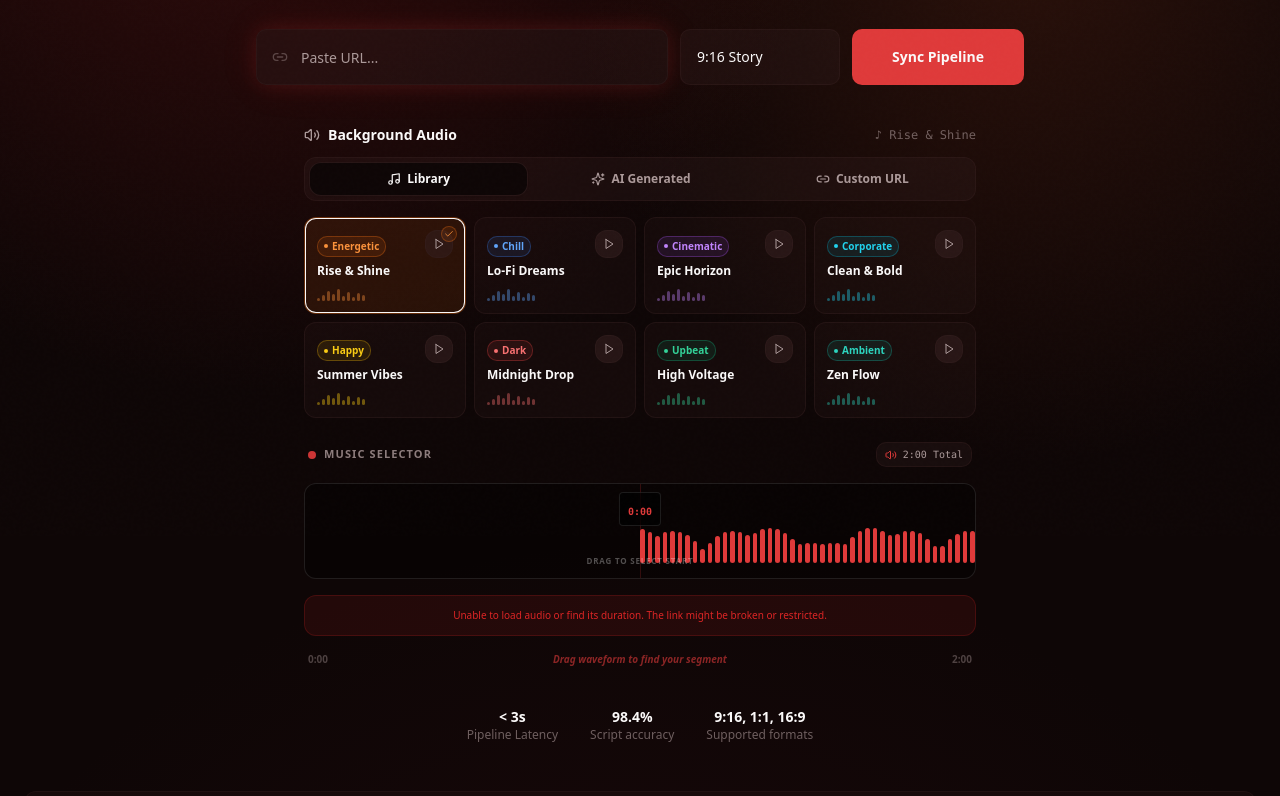
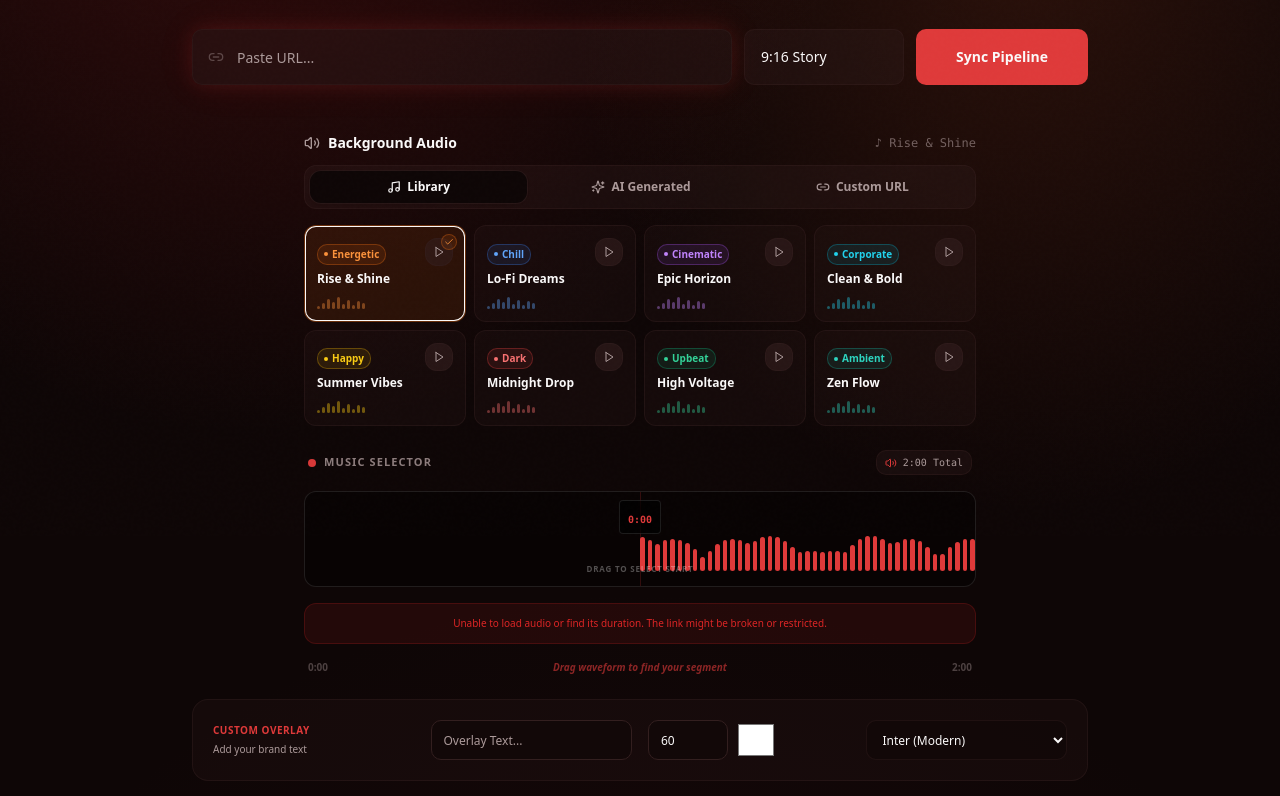
Before and after one commit to o9striker/LINK2AD, a Next.js app: page / in a window 1280 px wide. Shown: the part 264-1060 px from the top of the page. Built offline with nearby package versions, Linux system fonts and the light colour scheme.

Commit message:
Add custom text overlay feature with size, color, and font controls

```diff
--- a/app/page.tsx
+++ b/app/page.tsx
@@ -135,6 +135,13 @@ export default function DashboardPage() {
   const [audioStartOffset, setAudioStartOffset] = useState(0);
   const [engineState, setEngineState] = useState<EngineState>("idle");
   const [scriptData, setScriptData] = useState<Record<string, unknown> | null>(null);
+
+  // Custom Overlay State
+  const [overlayText, setOverlayText] = useState("");
+  const [overlaySize, setOverlaySize] = useState(60);
+  const [overlayColor, setOverlayColor] = useState("#ffffff");
+  const [overlayFont, setOverlayFont] = useState("Inter, sans-serif");
+
   const [isExporting, setIsExporting] = useState(false);
   const [exportProgress, setExportProgress] = useState(0);
   const { toast } = useToast();
@@ -243,7 +250,8 @@ export default function DashboardPage() {
             High-speed AI pipeline for turning product URLs into professional reels.
           </p>
 
-          <form onSubmit={handleSubmit} className="flex flex-col gap-4 max-w-3xl mx-auto mt-8 animate-fade-in-up-delay-1">
+          <form onSubmit={handleSubmit} className="flex flex-col gap-6 max-w-4xl mx-auto mt-8 animate-fade-in-up-delay-1">
+            {/* Row 1: URL, Ratio, Sync */}
             <div className="flex flex-col sm:flex-row gap-3">
               <div className="relative flex-1">
                 <Link2 className="absolute left-4 top-1/2 -translate-y-1/2 w-4 h-4 text-muted-foreground/40" />
@@ -279,6 +287,50 @@ export default function DashboardPage() {
               offset={audioStartOffset}
               onOffsetChange={setAudioStartOffset}
             />
+
+            {/* Row 3: Custom Text Overlay Tools */}
+            <div className="grid grid-cols-1 md:grid-cols-4 gap-4 p-5 rounded-2xl bg-muted/20 border border-border/40 backdrop-blur-sm">
+              <div className="md:col-span-1 flex flex-col items-start gap-1 justify-center">
+                <span className="text-[10px] font-bold text-primary uppercase tracking-wider">Custom Overlay</span>
+                <p className="text-[10px] text-muted-foreground">Add your brand text</p>
+              </div>
+
+              <div className="md:col-span-1">
+                <Input
+                  placeholder="Overlay Text..."
+                  value={overlayText}
+                  onChange={(e) => setOverlayText(e.target.value)}
+                  className="h-10 bg-background/50 text-xs"
+                />
+              </div>
+
+              <div className="flex gap-2 items-center">
+                 <Input
+                  type="number"
+                  placeholder="Size"
+                  value={overlaySize}
+                  onChange={(e) => setOverlaySize(parseInt(e.target.value))}
+                  className="h-10 w-20 bg-background/50 text-xs"
+                />
+                <input
+                  type="color"
+                  value={overlayColor}
+                  onChange={(e) => setOverlayColor(e.target.value)}
+                  className="w-10 h-10 rounded-md bg-transparent border-none cursor-pointer"
+                />
+              </div>
+
+              <select
+                className="h-10 bg-background/50 border border-border/40 text-xs px-3 rounded-md text-foreground focus:outline-none"
+                value={overlayFont}
+                onChange={(e) => setOverlayFont(e.target.value)}
+              >
+                <option value="Inter, sans-serif">Inter (Modern)</option>
+                <option value="'Playfair Display', serif">Playfair (Elegant)</option>
+                <option value="'JetBrains Mono', monospace">JetBrains (Tech)</option>
+                <option value="Arial, sans-serif">Arial (Standard)</option>
+              </select>
+            </div>
           </form>
 
           {/* Stats row */}
@@ -349,6 +401,12 @@ export default function DashboardPage() {
                         aspectRatio={aspectRatio}
                         backgroundAudioUrl={audioUrl}
                         audioStartOffset={audioStartOffset}
+                        customOverlay={{
+                          text: overlayText,
+                          size: overlaySize,
+                          color: overlayColor,
+                          font: overlayFont
+                        }}
                       />
                     ) : (
                       <RenderPlaceholder state={engineState} />
--- a/components/video/Player.tsx
+++ b/components/video/Player.tsx
@@ -11,6 +11,7 @@ export interface PlayerProps {
   audioStartOffset?: number;
   autoPlay?: boolean;
   aspectRatio?: string;
+  customOverlay?: ReelCompositionProps['customOverlay'];
 }
 
 export const Player: React.FC<PlayerProps> = ({
@@ -20,13 +21,15 @@ export const Player: React.FC<PlayerProps> = ({
   audioStartOffset = 0,
   autoPlay = true,
   aspectRatio = "9:16",
+  customOverlay,
 }) => {
   const inputProps = React.useMemo<ReelCompositionProps>(() => ({
     scenes: scriptData,
     imageUrl,
     backgroundAudioUrl: backgroundAudioUrl || undefined,
     audioStartOffset,
-  }), [scriptData, imageUrl, backgroundAudioUrl, audioStartOffset]);
+    customOverlay,
+  }), [scriptData, imageUrl, backgroundAudioUrl, audioStartOffset, customOverlay]);
 
   // Calculate total duration across all sequential scenes
   const totalFrames = React.useMemo(() => {
--- a/components/video/ReelComposition.tsx
+++ b/components/video/ReelComposition.tsx
@@ -13,13 +13,20 @@ export interface ReelCompositionProps {
   imageUrl: string;
   backgroundAudioUrl?: string;
   audioStartOffset?: number;
+  customOverlay?: {
+    text: string;
+    size: number;
+    color: string;
+    font: string;
+  };
 }
 
 export const ReelComposition: React.FC<ReelCompositionProps> = ({
   scenes,
   imageUrl,
   backgroundAudioUrl,
-  audioStartOffset = 0
+  audioStartOffset = 0,
+  customOverlay
 }) => {
   let currentTime = 0;
 
@@ -48,6 +55,37 @@ export const ReelComposition: React.FC<ReelCompositionProps> = ({
           </Sequence>
         );
       })}
+
+      {/* Persistent Custom Overlay */}
+      {customOverlay && customOverlay.text && (
+        <AbsoluteFill
+          style={{
+            pointerEvents: 'none',
+            zIndex: 100,
+            display: 'flex',
+            alignItems: 'center',
+            justifyContent: 'center',
+            paddingBottom: '20%', // Shift it slightly to not hide main text
+          }}
+        >
+          <div
+            style={{
+              color: customOverlay.color,
+              fontSize: `${customOverlay.size}px`,
+              fontFamily: customOverlay.font,
+              fontWeight: 'bold',
+              textAlign: 'center',
+              textShadow: '0 4px 12px rgba(0,0,0,0.5)',
+              padding: '10px 20px',
+              backgroundColor: 'rgba(0,0,0,0.2)',
+              borderRadius: '8px',
+              maxWidth: '80%',
+            }}
+          >
+            {customOverlay.text}
+          </div>
+        </AbsoluteFill>
+      )}
     </AbsoluteFill>
   );
 };
```
